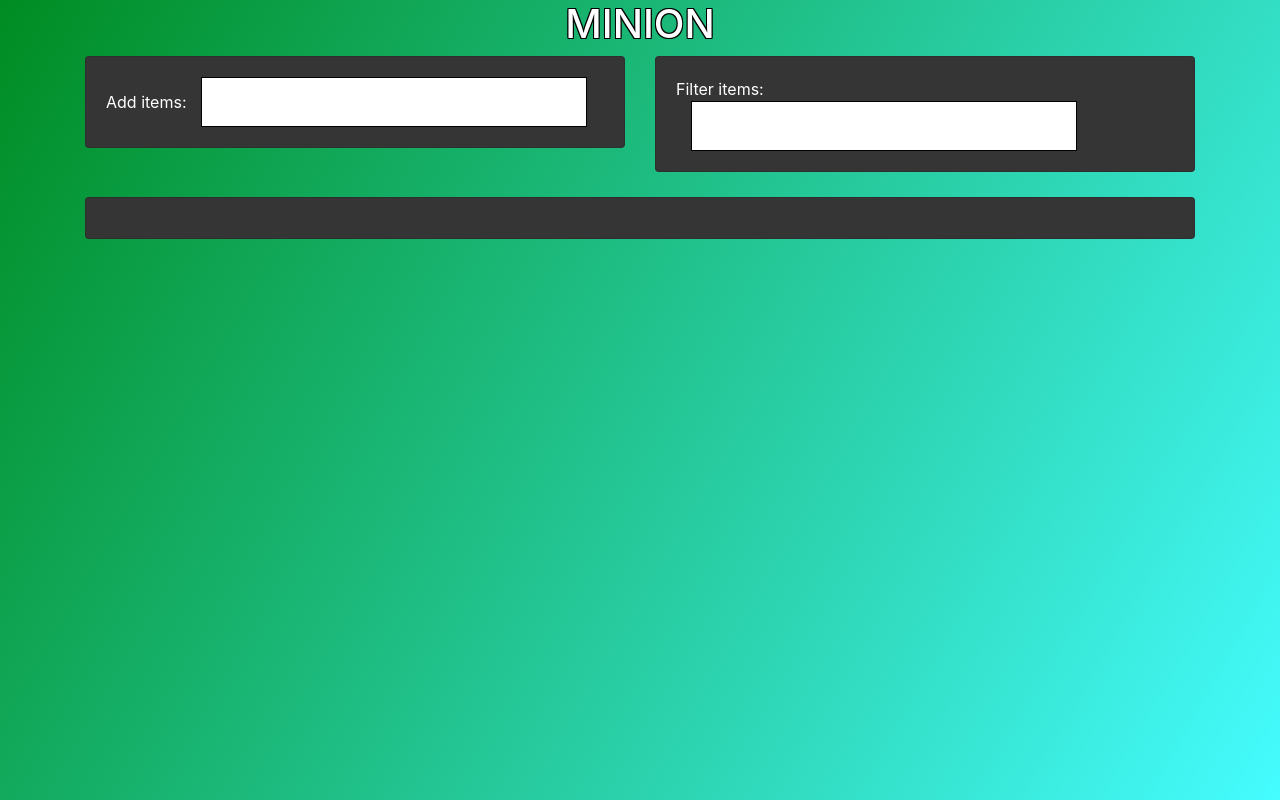
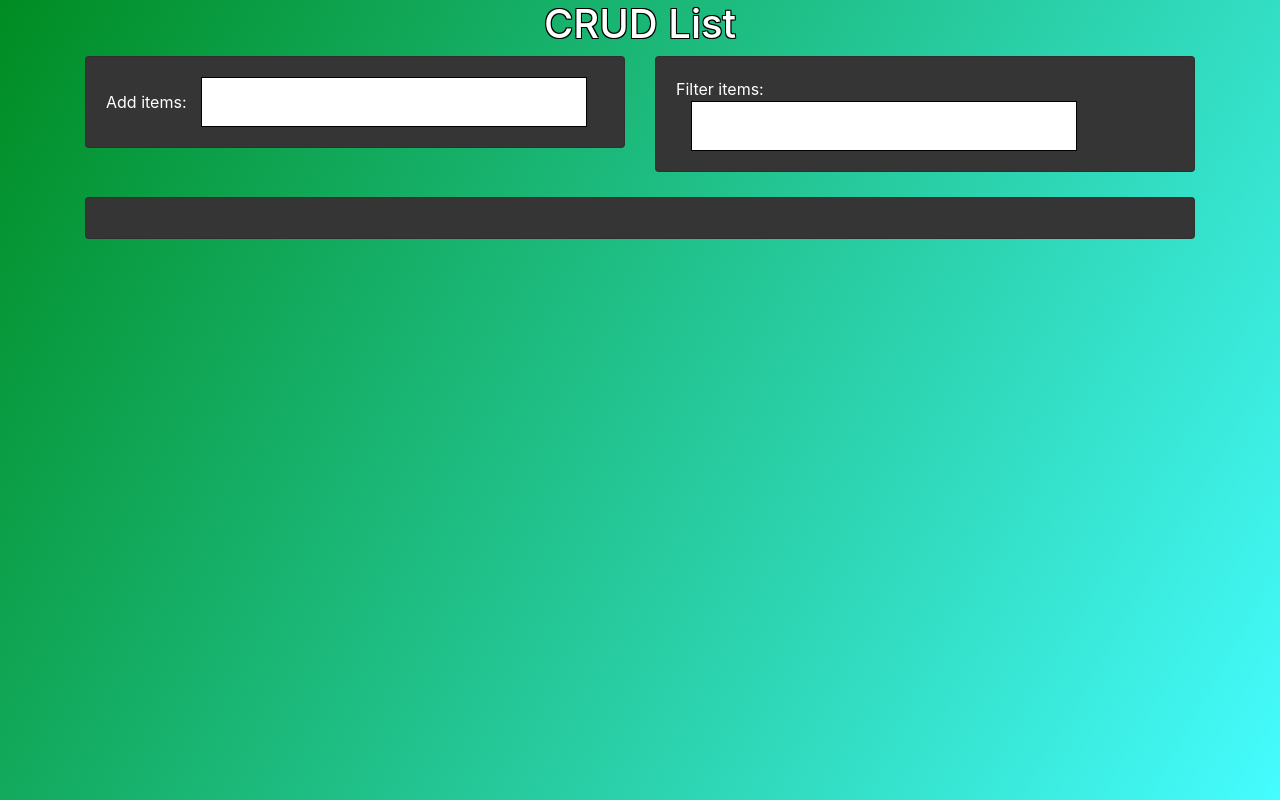
Before and after one commit to kevinfengcs88/crud-list, a plain HTML site: page index.html in a window 1280 px wide. Drawn offline with nearby package versions, Linux system fonts and the light colour scheme.

Commit message:
fixed test commit

```diff
--- a/index.html
+++ b/index.html
@@ -10,7 +10,7 @@
     <title>CRUD List</title>
 </head>
 <body>
-    <h1 align="center" class="white-text text-stroke">MINION</h1>
+    <h1 align="center" class="white-text text-stroke">CRUD List</h1>
     <div class="container">
         <div class="row">
             <div class="col">
```
